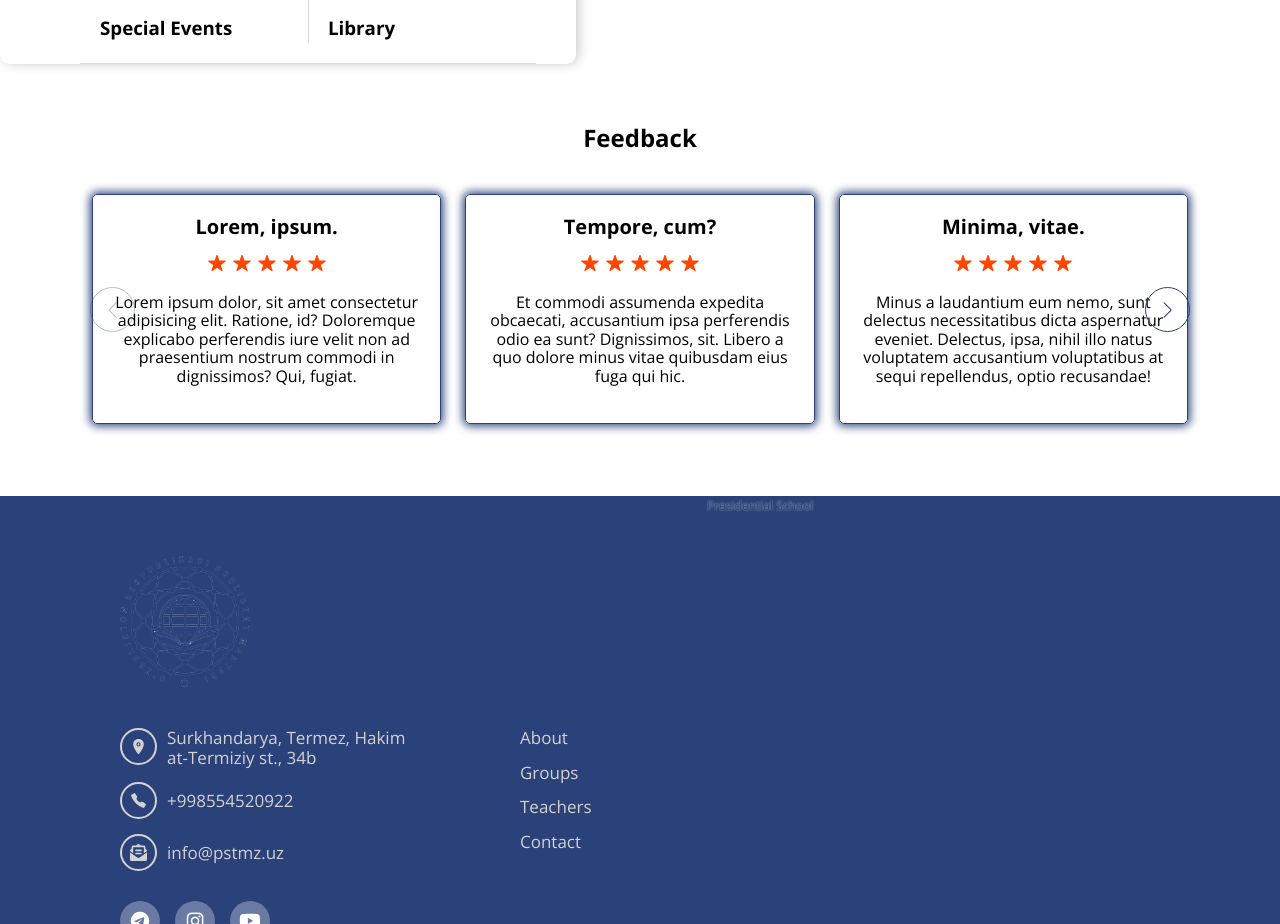
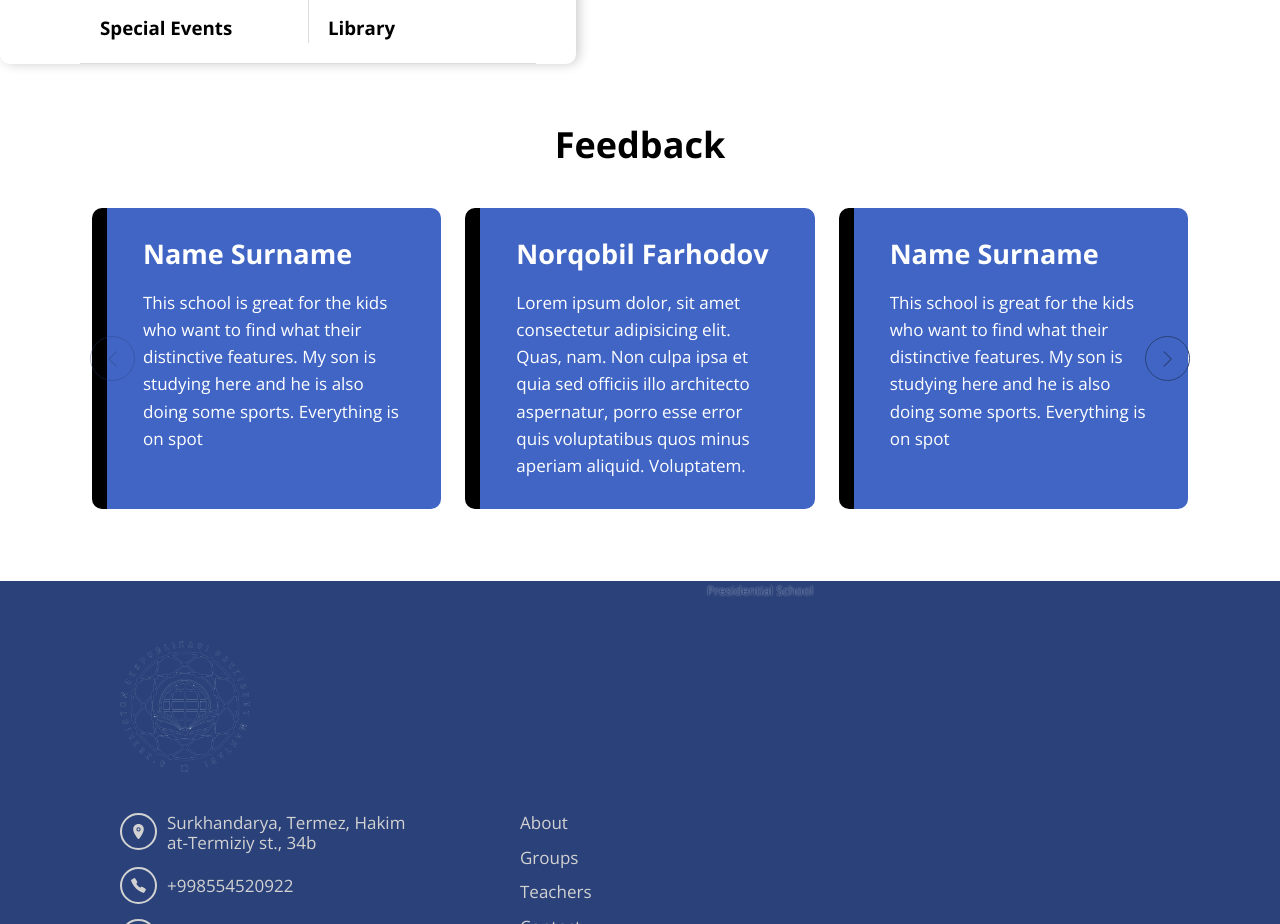
Before and after one commit to SavitarUzuhiko/ps_termez, a React (Vite) app: page / in a window 1280 px wide. Shown: the part 3080-4004 px from the top of the page. Built offline with nearby package versions, Linux system fonts and the light colour scheme; the HTML template or start-up script is replaced by a standard one.

Commit message:
Change feedback section design

```diff
--- a/src/components/Feedback.tsx
+++ b/src/components/Feedback.tsx
@@ -1,8 +1,7 @@
 import { Navigation, Pagination, Scrollbar, A11y } from "swiper/modules";
 import { Swiper, SwiperSlide } from "swiper/react";
-
 import "swiper/swiper-bundle.css";
-import { IoIosStar } from "react-icons/io";
+import feedbacks from "../data/feedbacks";
 
 const Feedback = () => {
   return (
@@ -25,142 +24,16 @@ const Feedback = () => {
             },
           }}
         >
+          {feedbacks.map((f) => (
             <SwiperSlide>
               <div className="feedback__outer">
                 <article className="feedback">
-                <h3 className="feedback__title">Lorem, ipsum.</h3>
-                <div className="feedback__rating">
-                  <IoIosStar />
-                  <IoIosStar />
-                  <IoIosStar />
-                  <IoIosStar />
-                  <IoIosStar />
-                </div>
-                <p className="feedback__text">
-                  Lorem ipsum dolor, sit amet consectetur adipisicing elit.
-                  Ratione, id? Doloremque explicabo perferendis iure velit non
-                  ad praesentium nostrum commodi in dignissimos? Qui, fugiat.
-                </p>
+                  <h3 className="feedback__title">{f.name}</h3>
+                  <p className="feedback__text">{f.comment}</p>
                 </article>
               </div>
             </SwiperSlide>
-          <SwiperSlide>
-            <div className="feedback__outer">
-              <article className="feedback">
-                <h3 className="feedback__title">Tempore, cum?</h3>
-                <div className="feedback__rating">
-                  <IoIosStar />
-                  <IoIosStar />
-                  <IoIosStar />
-                  <IoIosStar />
-                  <IoIosStar />
-                </div>
-                <p className="feedback__text">
-                  Et commodi assumenda expedita obcaecati, accusantium ipsa
-                  perferendis odio ea sunt? Dignissimos, sit. Libero a quo
-                  dolore minus vitae quibusdam eius fuga qui hic.
-                </p>
-              </article>
-            </div>
-          </SwiperSlide>
-          <SwiperSlide>
-            <div className="feedback__outer">
-              <article className="feedback">
-                <h3 className="feedback__title">Minima, vitae.</h3>
-                <div className="feedback__rating">
-                  <IoIosStar />
-                  <IoIosStar />
-                  <IoIosStar />
-                  <IoIosStar />
-                  <IoIosStar />
-                </div>
-                <p className="feedback__text">
-                  Minus a laudantium eum nemo, sunt delectus necessitatibus
-                  dicta aspernatur eveniet. Delectus, ipsa, nihil illo natus
-                  voluptatem accusantium voluptatibus at sequi repellendus,
-                  optio recusandae!
-                </p>
-              </article>
-            </div>
-          </SwiperSlide>
-          <SwiperSlide>
-            <div className="feedback__outer">
-              <article className="feedback">
-                <h3 className="feedback__title">Aperiam, officia!</h3>
-                <div className="feedback__rating">
-                  <IoIosStar />
-                  <IoIosStar />
-                  <IoIosStar />
-                  <IoIosStar />
-                  <IoIosStar />
-                </div>
-                <p className="feedback__text">
-                  Maxime animi facere voluptatem. Voluptatum architecto vero
-                  voluptate molestias rem cupiditate sequi iure blanditiis
-                  accusamus facere tempore aperiam voluptatibus, sint in ipsum
-                  accusantium? Explicabo!
-                </p>
-              </article>
-            </div>
-          </SwiperSlide>
-          <SwiperSlide>
-            <div className="feedback__outer">
-              <article className="feedback">
-                <h3 className="feedback__title">Lorem, ipsum.</h3>
-                <div className="feedback__rating">
-                  <IoIosStar />
-                  <IoIosStar />
-                  <IoIosStar />
-                  <IoIosStar />
-                  <IoIosStar />
-                </div>
-                <p className="feedback__text">
-                  Lorem ipsum dolor, sit amet consectetur adipisicing elit.
-                  Ratione, id? Doloremque explicabo perferendis iure velit non
-                  ad praesentium nostrum commodi in dignissimos? Qui, fugiat.
-                </p>
-              </article>
-            </div>
-          </SwiperSlide>
-          <SwiperSlide>
-            <div className="feedback__outer">
-              <article className="feedback">
-                <h3 className="feedback__title">Tempore, cum?</h3>
-                <div className="feedback__rating">
-                  <IoIosStar />
-                  <IoIosStar />
-                  <IoIosStar />
-                  <IoIosStar />
-                  <IoIosStar />
-                </div>
-                <p className="feedback__text">
-                  Et commodi assumenda expedita obcaecati, accusantium ipsa
-                  perferendis odio ea sunt? Dignissimos, sit. Libero a quo
-                  dolore minus vitae quibusdam eius fuga qui hic.
-                </p>
-              </article>
-            </div>
-          </SwiperSlide>
-          <SwiperSlide>
-            <div className="feedback__outer">
-              <article className="feedback">
-                <h3 className="feedback__title">Minima, vitae.</h3>
-                <div className="feedback__rating">
-                  <IoIosStar />
-                  <IoIosStar />
-                  <IoIosStar />
-                  <IoIosStar />
-                  <IoIosStar />
-                </div>
-                <p className="feedback__text">
-                  Minus a laudantium eum nemo, sunt delectus necessitatibus
-                  dicta aspernatur eveniet. Delectus, ipsa, nihil illo natus
-                  voluptatem accusantium voluptatibus at sequi repellendus,
-                  optio recusandae!
-                </p>
-              </article>
-            </div>
-          </SwiperSlide>
+          ))}
         </Swiper>
       </div>
     </div>
--- /dev/null
+++ b/src/data/feedbacks.ts
@@ -0,0 +1,34 @@
+const feedbacks = [
+  {
+    name: "Name Surname",
+    comment:
+      "This school is great for the kids who want to find what their distinctive features. My son is studying here and he is also doing some sports. Everything is on spot",
+  },
+  {
+    name: "Norqobil Farhodov",
+    comment:
+      "Lorem ipsum dolor, sit amet consectetur adipisicing elit. Quas, nam. Non culpa ipsa et quia sed officiis illo architecto aspernatur, porro esse error quis voluptatibus quos minus aperiam aliquid. Voluptatem.",
+  },
+  {
+    name: "Name Surname",
+    comment:
+      "This school is great for the kids who want to find what their distinctive features. My son is studying here and he is also doing some sports. Everything is on spot",
+  },
+  {
+    name: "Name Surname",
+    comment:
+      "This school is great for the kids who want to find what their distinctive features. My son is studying here and he is also doing some sports. Everything is on spot",
+  },
+  {
+    name: "Name Surname",
+    comment:
+      "This school is great for the kids who want to find what their distinctive features. My son is studying here and he is also doing some sports. Everything is on spot",
+  },
+  {
+    name: "Name Surname",
+    comment:
+      "This school is great for the kids who want to find what their distinctive features. My son is studying here and he is also doing some sports. Everything is on spot",
+  },
+];
+
+export default feedbacks;
--- a/src/sass/_feedback.scss
+++ b/src/sass/_feedback.scss
@@ -1,32 +1,28 @@
 @use "./mixins";
+
 .feedbacks__wrapper {
   margin-bottom: 60px;
 }
 .feedbacks__title {
+  font-size: 36px;
   text-align: center;
   margin-bottom: 30px;
 }
 .feedback {
-  border: 1px solid var(--color-primary);
-  box-shadow: 0 0 10px 2px var(--color-primary);
-  border-radius: 5px;
-  padding: 20px;
-  text-align: center;
+  border-left: 15px solid black;
+  background-color: var(--color-lighter);
+  color: white;
+  border-radius: 10px;
+  padding: 30px 36px;
   height: 100%;
 
   &__title {
-    font-size: 20px;
-    margin-bottom: 15px;
+    font-size: 27px;
+    margin-bottom: 20px;
   }
-  &__rating {
-    margin-bottom: 20px;
-    color: orangered;
-    font-size: 20px;
-    display: flex;
-    flex-wrap: wrap;
-    justify-content: center;
-    align-items: center;
-    column-gap: 5px;
+  &__text {
+    font-size: 17px;
+    line-height: 1.6;
   }
   &__outer {
     padding: 12px;
--- a/src/sass/_general.scss
+++ b/src/sass/_general.scss
@@ -5,6 +5,10 @@
 *::before,
 *::after {
   box-sizing: inherit;
+}
+:root {
+  --color-primary: rgb(42, 65, 121);
+  --color-lighter: rgb(64, 101, 196);
 }
 body {
   font-family: "Open Sans", sans-serif;
@@ -17,9 +21,6 @@ img {
   max-width: 100%;
   height: auto;
   vertical-align: middle;
-}
-:root {
-  --color-primary: #2a4179;
 }
 #root {
   max-width: 2500px;
```
Lines whose indentation alone changed are shown as unchanged.
